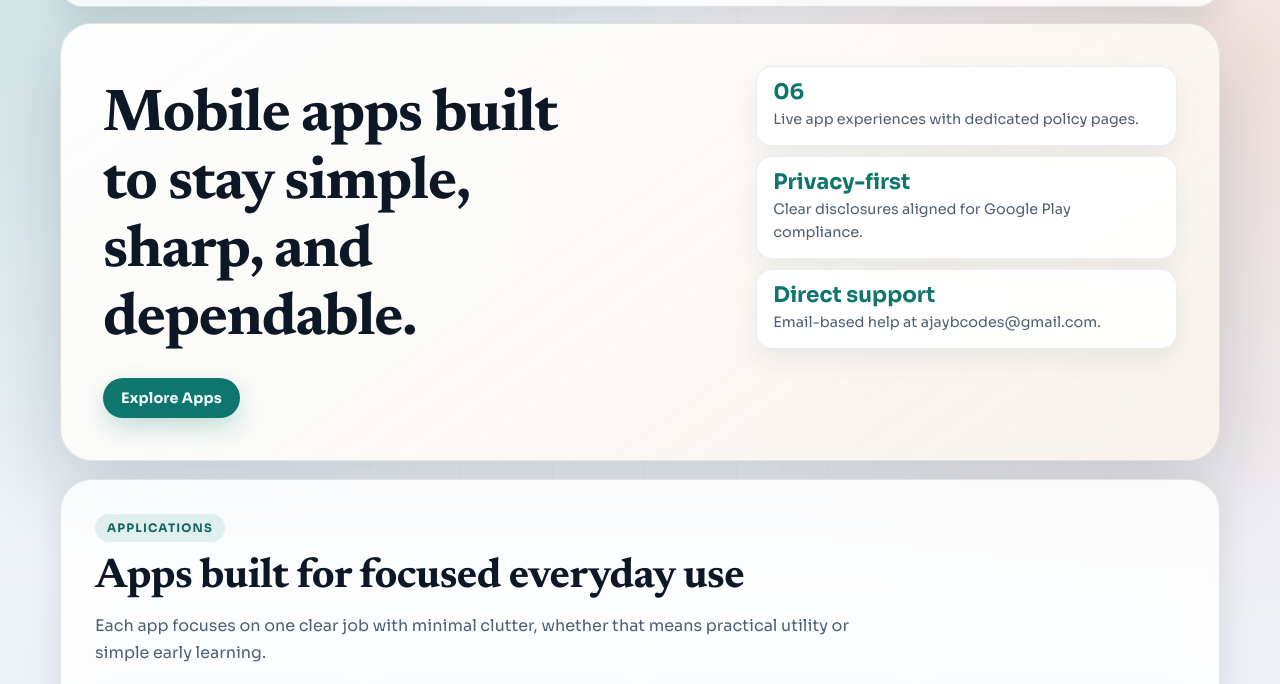
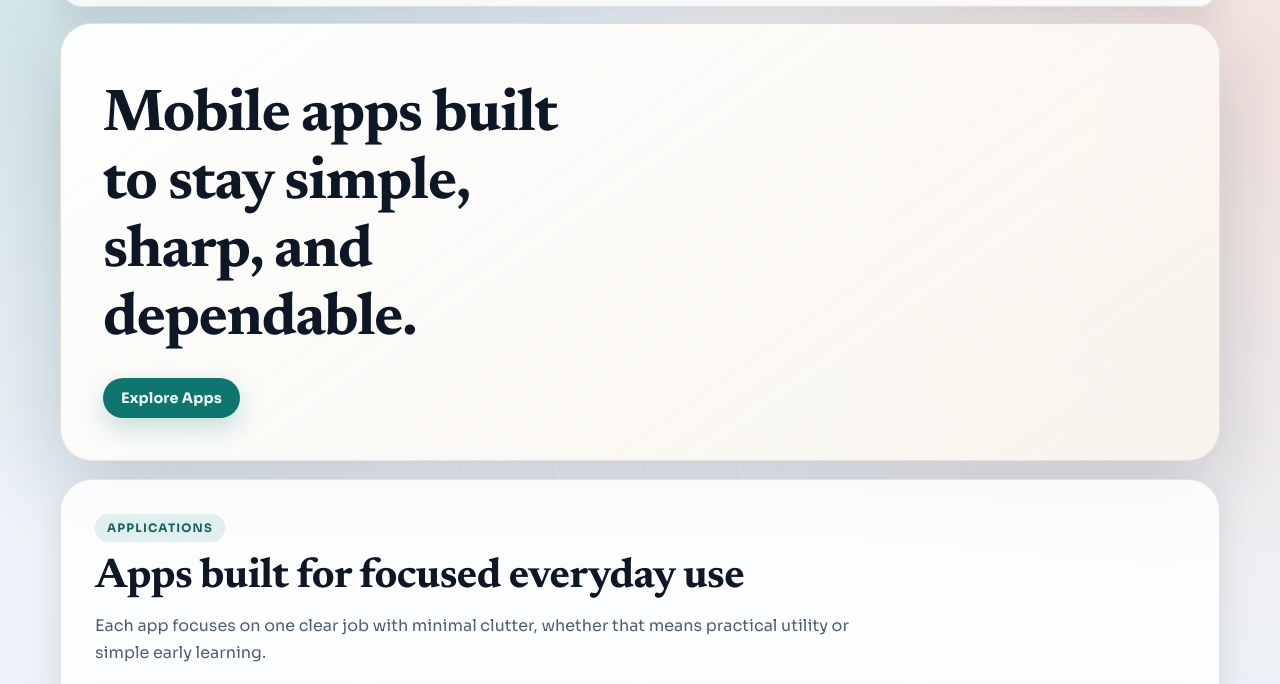
Before and after one commit to ajaybcodes/ajaybcodes.github.io, a plain HTML site: page index.html in a window 1280 px wide. Shown: the part 71-755 px from the top of the page. Drawn offline with Linux system fonts and the light colour scheme.

Commit message:
removed content

```diff
--- a/index.html
+++ b/index.html
@@ -574,20 +574,6 @@
                     <a class="button primary" href="#apps">Explore Apps</a>
                 </div>
             </div>
-            <div class="hero-metrics" aria-label="Highlights">
-                <div class="metric">
-                    <strong>06</strong>
-                    <span>Live app experiences with dedicated policy pages.</span>
-                </div>
-                <div class="metric">
-                    <strong>Privacy-first</strong>
-                    <span>Clear disclosures aligned for Google Play compliance.</span>
-                </div>
-                <div class="metric">
-                    <strong>Direct support</strong>
-                    <span>Email-based help at ajaybcodes@gmail.com.</span>
-                </div>
-            </div>
         </section>
 
         <section id="apps" class="panel" aria-labelledby="apps-title">
```
